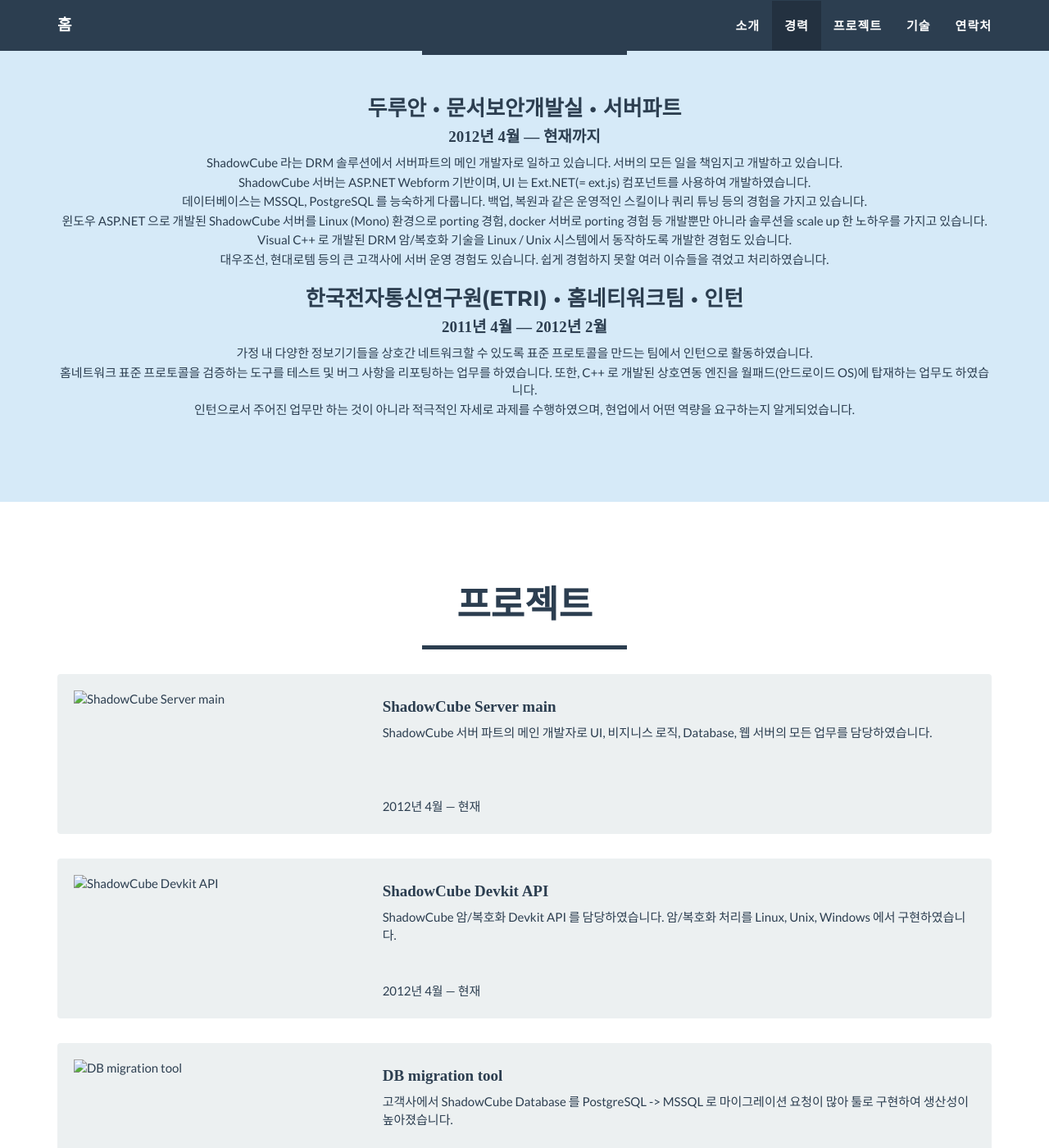
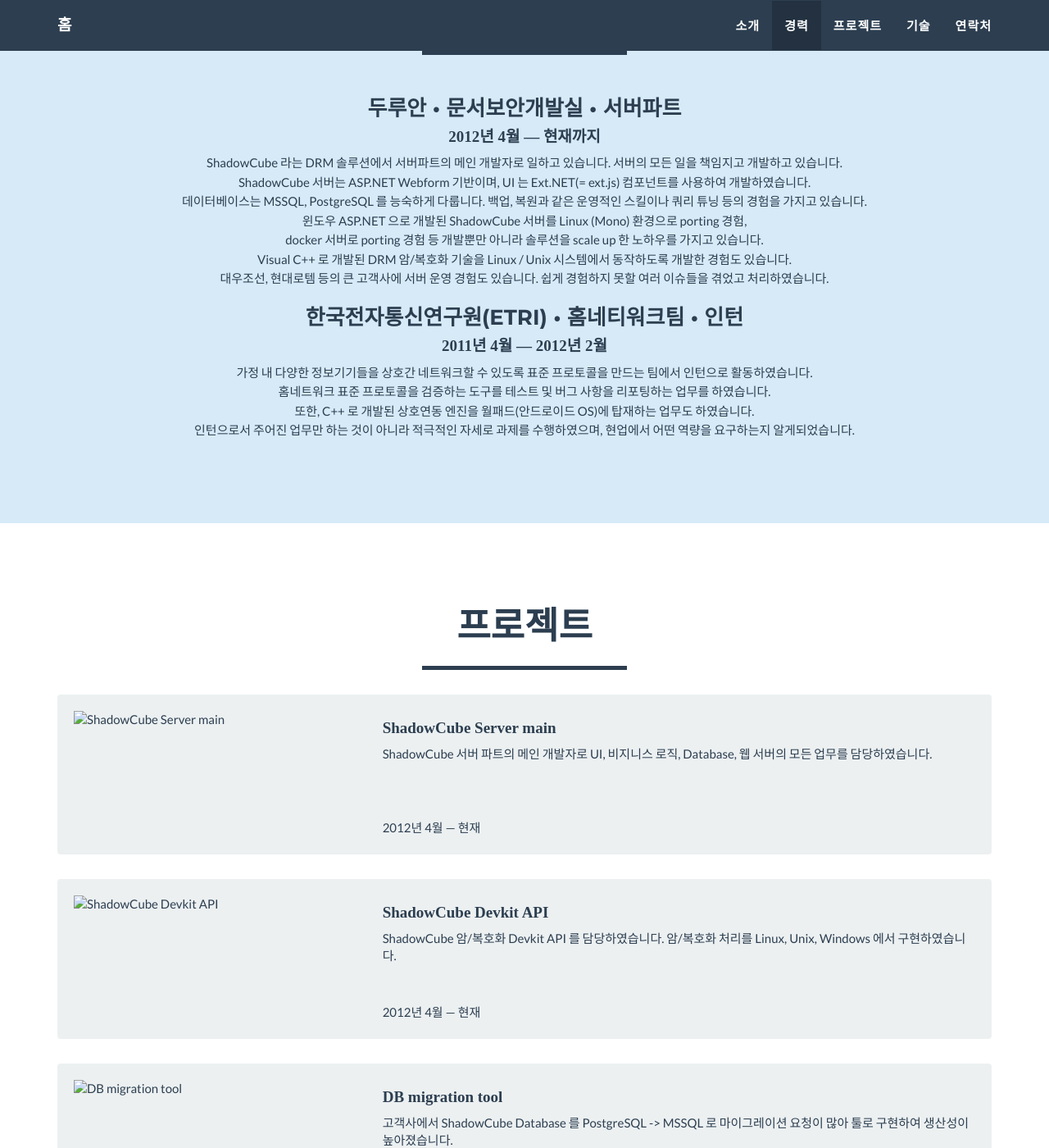
Before and after one commit to insung/insung.github.com, a Jekyll site: the page built from _posts/2016-01-15-Mono.markdown, in a window 1280 px wide and 1400 px high, scrolled down 536 px. Shown: the whole window at 82% size. Built offline with Jekyll 4.4.1, drawn with Linux system fonts in a browser that asks for light colours; some of the changed text lies outside the part shown.

Commit message:
modify shadowcube in linux page

```diff
--- a/_includes/career.html
+++ b/_includes/career.html
@@ -15,7 +15,8 @@
                 <p>ShadowCube 라는 DRM 솔루션에서 서버파트의 메인 개발자로 일하고 있습니다. 서버의 모든 일을 책임지고 개발하고 있습니다.</p>
                 <p>ShadowCube 서버는 ASP.NET Webform 기반이며, UI 는 Ext.NET(= ext.js) 컴포넌트를 사용하여 개발하였습니다.</p>
                 <p>데이터베이스는 MSSQL, PostgreSQL 를 능숙하게 다룹니다. 백업, 복원과 같은 운영적인 스킬이나 쿼리 튜닝 등의 경험을 가지고 있습니다.</p>
-                <p>윈도우 ASP.NET 으로 개발된 ShadowCube 서버를 Linux (Mono) 환경으로 porting 경험, docker 서버로 porting 경험 등 개발뿐만 아니라 솔루션을 scale up 한 노하우를 가지고 있습니다.</p>
+                <p>윈도우 ASP.NET 으로 개발된 ShadowCube 서버를 Linux (Mono) 환경으로 porting 경험,</p>
+                <p>docker 서버로 porting 경험 등 개발뿐만 아니라 솔루션을 scale up 한 노하우를 가지고 있습니다.</p>
                 <p>Visual C++ 로 개발된 DRM 암/복호화 기술을 Linux / Unix 시스템에서 동작하도록 개발한 경험도 있습니다.</p>
                 <p>대우조선, 현대로템 등의 큰 고객사에 서버 운영 경험도 있습니다. 쉽게 경험하지 못할 여러 이슈들을 겪었고 처리하였습니다.</p>
             </div>
@@ -24,7 +25,8 @@
                 <h3>한국전자통신연구원(ETRI) &bull; 홈네티워크팀 &bull; 인턴</h3>
                 <h4>2011년 4월 &mdash; 2012년 2월</h4>
                 <p>가정 내 다양한 정보기기들을 상호간 네트워크할 수 있도록 표준 프로토콜을 만드는 팀에서 인턴으로 활동하였습니다.</p>
-                <p>홈네트워크 표준 프로토콜을 검증하는 도구를 테스트 및 버그 사항을 리포팅하는 업무를 하였습니다. 또한, C++ 로 개발된 상호연동 엔진을 월패드(안드로이드 OS)에 탑재하는 업무도 하였습니다.</p>
+                <p>홈네트워크 표준 프로토콜을 검증하는 도구를 테스트 및 버그 사항을 리포팅하는 업무를 하였습니다.</p>
+                <p>또한, C++ 로 개발된 상호연동 엔진을 월패드(안드로이드 OS)에 탑재하는 업무도 하였습니다.</p>
                 <p>인턴으로서 주어진 업무만 하는 것이 아니라 적극적인 자세로 과제를 수행하였으며, 현업에서 어떤 역량을 요구하는지 알게되었습니다.</p>
             </div>
         </div>
--- a/_posts/2012-04-01-ShadowCube-MainPage.markdown
+++ b/_posts/2012-04-01-ShadowCube-MainPage.markdown
@@ -6,7 +6,7 @@
 classification: ShadowCube Server main
 project-date: 2012년 4월 &mdash; 현재
 category: ShadowCube
-skill: ASP.NET WebForm, Ext.NET
+skill: ASP.NET, Ext.NET, MSSQL, PostgreSQL
 summary: ShadowCube 서버 파트의 메인 개발자로 UI, 비지니스 로직, Database, 웹 서버의 모든 업무를 담당하였습니다.
 description: <br />아래는 ShadowCube 서버의 메인 페이지입니다. <img src="img/portfolio/scpc_login.gif" class="img-responsive project-image" alt="scpc_login"> 해당 시스템의 디스크 사용량, ShadowCube 에서 사용하는 인증서 발급정보 및 도메인 라이선스 정보를 한 눈에 볼 수 있게 구성하였습니다. <br /><br />다음은 ShadowCube 의 사용자 정보를 볼 수 있는 UI 입니다. <img src="img/portfolio/scpc_user.gif" class="img-responsive project-image" alt="scpc_user"> 여러명을 선택하여 볼륨라이선스를 할당할 수 있게 구현하였습니다. 오른쪽에 보이는 부서트리는 recursive 함수를 사용하였고, DB procedure 로 구현하여 1000개가 넘는 부서도 아주 빠르게 조회가능하도록 구현하였습니다.<br /><br /> 다음은 ShadowCub 문서사용 로그 페이지입니다. ShadowCube 클라이언트에서 보낸 문서 로그를 사용자별로 조회할 수 있습니다. <img src="img/portfolio/scpc_log.gif" class="img-responsive project-image" alt="scpc_log"> 초기에는 로그 조회 속도가 아주 느렸지만, 전체 건 수 중에 특정 갯수만 가져오도록 구현하여 속도를 향상시켰습니다.<br /><br />다음은 ShadowCube 사용자들이 가장 많이 사용하는 복호화 요청 페이지입니다. 사용자들이 암호화된 파일을 복호화하기 위해 관리자에게 요청할 수 있는 페이지입니다. <img src="img/portfolio/sdmc_request.gif" class="img-responsive project-image" alt="sdmc_request"> 기존에는 ActiveX 기반으로 구현되어있었는데 이를 제거하였고, Backload 라는 Open source 를 사용하여 파일 업로드를 구현하였습니다. 파일을 Drag & Drop 하여 업로드하면, 문서그룹 정보를 표시하며, 결재자, 요청 사유 등을 입력할 수 있습니다.<br /><br />이후에는 Linux 서버도 지원하기 위하여 ASP.NET Core 로도 구현하였습니다.<br />Backload ASP.NET4 + ASP.NET Core 에 대한 예제는 <a href="https://github.com/insung/Backload-Examples" target="_blank">Github</a> 에도 정리하였습니다.
 
--- a/_posts/2014-11-01-DBMigrationTool.markdown
+++ b/_posts/2014-11-01-DBMigrationTool.markdown
@@ -8,6 +8,6 @@
 category: ShadowCube
 skill: C# WinForm
 summary: 고객사에서 ShadowCube Database 를 PostgreSQL -> MSSQL 로 마이그레이션 요청이 많아 툴로 구현하여 생산성이 높아졌습니다.
-description: <br />아래는 ShadowCube 데이터베이스를 마이그레이션하는 툴입니다.<br />PostgreSQL 에서 MSSQL 로 ShadowCube 데이터를 이전할 때 사용하는 툴입니다.<br />먼저 환경설정 정보를 입력하여 저장합니다. <img src="img/portfolio/dbm_connection_test.gif" class="img-responsive project-image" alt="dbm_connection_test"> 그 다음에 MSSQL 에 신규 데이터베이스를 생성합니다. <img src="img/portfolio/dbm_dbinit.gif" class="img-responsive project-image" alt="dbm_dbinit"> 그리고 현재 PostgreSQL 의 데이터는 어떤 것이 있는지 확인하고, MSSQL 로 이동 시킵니다. <img src="img/portfolio/dbm_process.gif" class="img-responsive project-image" alt="dbm_process"> 데이터 이동은 background 에서 처리하고 있기 때문에 보시는바와 같이 스크롤 이동, 상태 변화 등 UI 가 Update 됩니다.<br /><br />구현 초기에는 데이터들을 List 객체에 담아 ShadowCube 데이터를 이동시켰는데 데이터가 많아질 수록 속도 느린 이슈가 있었습니다.<br />따라서 실시간으로 MSSQL 데이터베이스에 이동하도록 개선하여 속도 및 안전성을 높였습니다.
+description: <br />아래는 ShadowCube 데이터베이스를 마이그레이션하는 툴입니다.<br />PostgreSQL 에서 MSSQL 로 ShadowCube 데이터를 이전할 때 사용하는 툴입니다.<br />먼저 환경설정 정보를 입력하여 저장합니다. <img src="img/portfolio/dbm_connection_test.gif" class="img-responsive project-image" alt="dbm_connection_test"> 그 다음에 MSSQL 에 신규 데이터베이스를 생성합니다. <img src="img/portfolio/dbm_dbinit.gif" class="img-responsive project-image" alt="dbm_dbinit"> 그리고 현재 PostgreSQL 의 데이터는 어떤 것이 있는지 확인하고, MSSQL 로 이동 시킵니다. <img src="img/portfolio/dbm_process.gif" class="img-responsive project-image" alt="dbm_process"> 데이터 이동은 background 에서 처리하고 있기 때문에 보시는바와 같이 스크롤 이동, 상태 변화 등 UI 가 Update 됩니다.<br /><br />구현 초기에는 데이터들을 List 객체에 담아 ShadowCube 데이터를 이동시켰는데 데이터가 많아질 수록 속도가 느려지는 이슈가 있었습니다.<br />따라서 실시간으로 MSSQL 데이터베이스에 이동하도록 개선하여 속도 및 안전성을 높였습니다.
 
 ---
--- a/_posts/2016-10-15-Webhard-WebAPI.markdown
+++ b/_posts/2016-10-15-Webhard-WebAPI.markdown
@@ -7,7 +7,7 @@
 project-date: 2016년 8월 &mdash; 2016년 10월
 client: LG U+ 웹하드
 category: LG U+ 웹하드 Security Service
-skill: ASP.NET Web API 2, C++, KLib
+skill: ASP.NET Web API 2, C++, KLib, Rad PDF, MSSQL, Docuzen API
 description: LG U+ 웹하드팀(미디어로그)과 협업하여 만든 문서보안 서비스입니다.<br />ASP.NET Web API 2 로 구현되었으며, 고려대학교의 KLib 를 사용하여 파일을 ARIA 암호화할 수 있습니다.<br />또한, Hadnysis 사의 Docuzen API 를 사용하여 문서 파일을 보안 PDF 파일로 변환하여 업로드, 다운로드하는 기능을 제공하고 있습니다.<br />물론 파일 업로드, 다운로드는 비동기 / 동기 모두 지원하도록 구현하였습니다.<br /><br /><a href="http://www.webhard.co.kr/webII/page/service/?p=edrm" target="_blank">LG U+ 웹하드 문서보안 소개 페이지</a>를 방문해 보세요!
 
 ---
```
Also changed, not shown: _posts/2016-01-15-Mono.markdown (+4 -3 lines).
